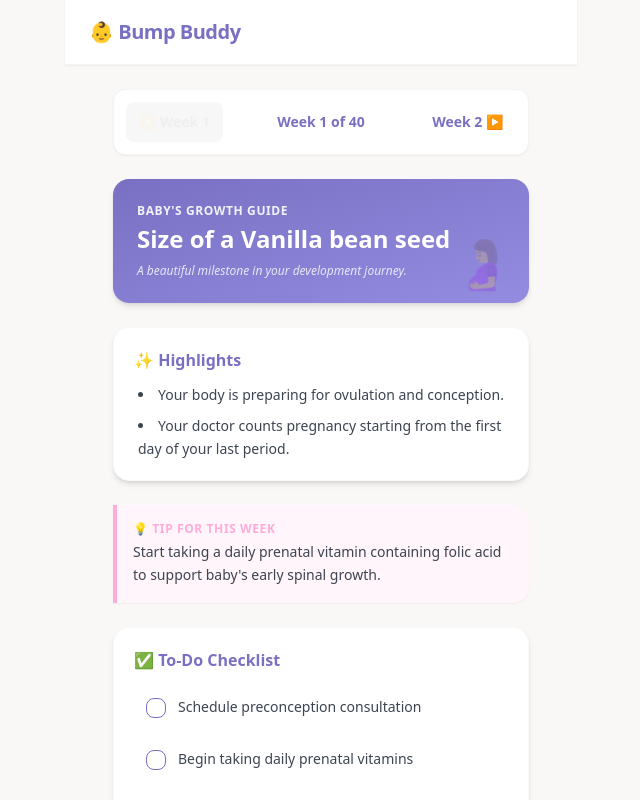
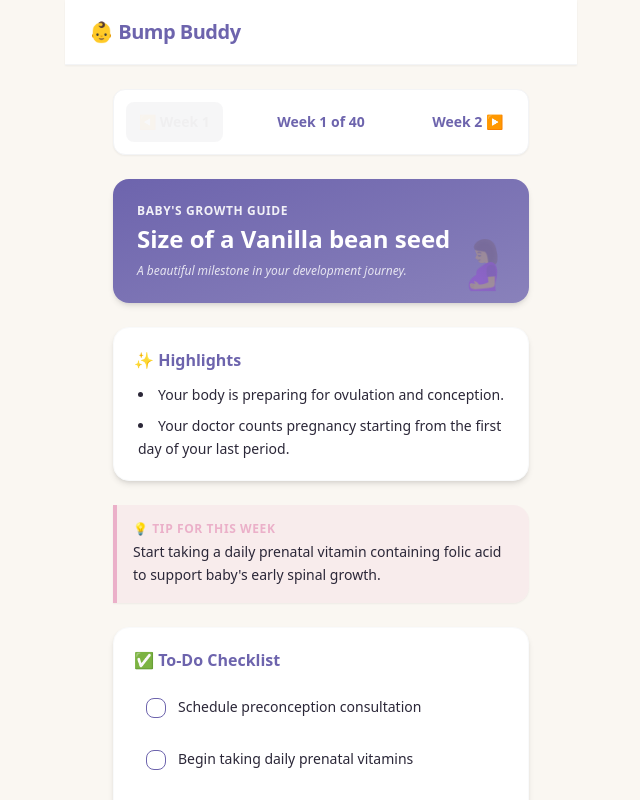
Before and after one commit to MatrixRex/BumpBuddy, a React (Vite) app: page /week/1 in a window 1280 px wide. Shown: the top 800 px of the page, without its empty margins (319-959 px from the left). Built offline with nearby package versions, Linux system fonts and the light colour scheme.

Commit message:
style: improve theme colors and text styles to establish a cozy, calm, and professional feel

```diff
--- a/src/pages/WeekDetails.jsx
+++ b/src/pages/WeekDetails.jsx
@@ -99,7 +99,7 @@ export default function WeekDetails() {
       )}
 
       {/* Size Card Display */}
-      <div className="card bg-gradient-to-br from-primary to-[#938ce0] text-white p-6 shadow-md rounded-2xl relative overflow-hidden">
+      <div className="card bg-gradient-to-br from-primary to-primary/80 text-white p-6 shadow-md rounded-2xl relative overflow-hidden">
         <div className="absolute right-4 bottom-4 text-5xl opacity-20">🤰</div>
         <span className="text-xs uppercase tracking-wider font-semibold opacity-90">Baby's growth guide</span>
         <h2 className="text-2xl font-black mt-1">Size of a {weekData.sizeComparison}</h2>
@@ -119,7 +119,7 @@ export default function WeekDetails() {
       </div>
 
       {/* Health Tip Box */}
-      <div className="card bg-[#fff5fa] border-l-4 border-secondary p-4 rounded-r-2xl rounded-l-none shadow-sm">
+      <div className="card bg-secondary/15 border-l-4 border-secondary p-4 rounded-r-2xl rounded-l-none shadow-sm">
         <h4 className="text-xs uppercase font-extrabold text-secondary tracking-wider">💡 Tip for this week</h4>
         <p className="text-sm text-neutral mt-1 leading-relaxed">
           {weekData.healthTip}
--- a/tailwind.config.js
+++ b/tailwind.config.js
@@ -9,15 +9,20 @@ export default {
     themes: [
       {
         bumpbuddy: {
-          primary: "#7970c3",      // Soft Lavender (Dominant Brand Color)
-          secondary: "#ffacda",    // Soft Pink (Secondary / Highlights / Warm CTAs)
-          accent: "#a8e6cf",       // Mint Green (Checklist success states, badges)
-          neutral: "#3d4451",      // Slate Grey for readable text
-          "base-100": "#faf8f6",   // Warm off-white background
-          info: "#7970c3",
-          success: "#a8e6cf",
-          warning: "#f3cc30",
-          error: "#e58b8b",
+          primary: "#6d64ad",              // Calming Cozy Lavender (Dominant Brand Color)
+          "primary-content": "#ffffff",    // Clear white text on primary backgrounds
+          secondary: "#ebb0c9",            // Cozy Blush (Secondary Highlights)
+          "secondary-content": "#2b2738",  // Cozy Charcoal text on blush backgrounds
+          accent: "#92c2a0",               // Muted Sage Green (Checklists & Success badges)
+          "accent-content": "#2b2738",     // Cozy Charcoal text on sage backgrounds
+          neutral: "#2b2738",              // Deep Cozy Charcoal for neutral texts
+          "neutral-content": "#faf7f2",    // Warm linen text on dark containers
+          "base-100": "#faf7f2",           // Warm Linen Off-White background
+          "base-content": "#2b2738",       // Cozy Charcoal text on linen background
+          info: "#6d64ad",
+          success: "#92c2a0",
+          warning: "#dfaf50",              // Muted Warm Gold
+          error: "#c97f7f",                // Muted Soft Rose-Red
         },
       },
     ],
```
Also changed, not shown: 1 other file (tests, documents, lock files or other folders).
